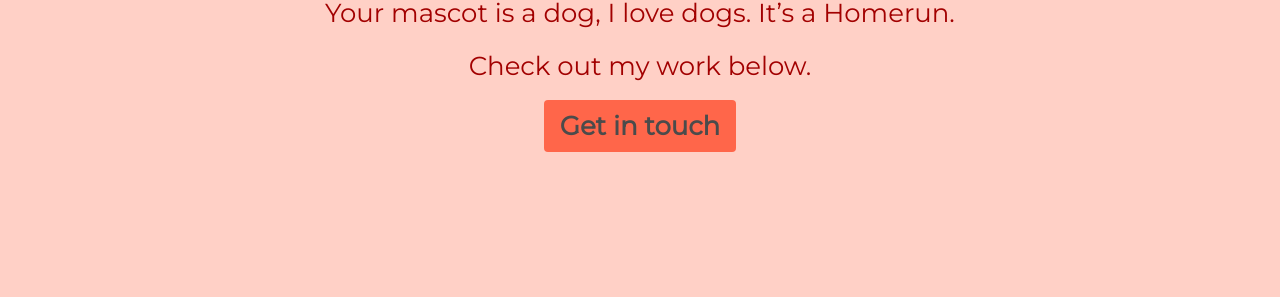
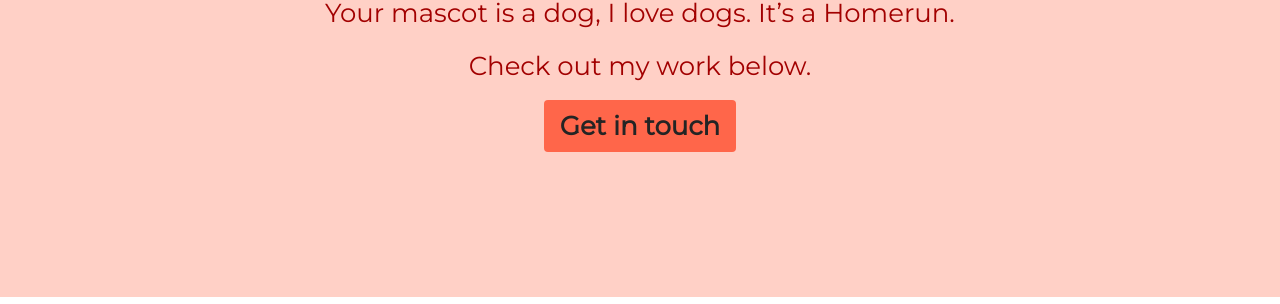
Before and after one commit to hellomrtaylor/folio2, a Jekyll site: the page built from homerun/index.html, in a window 1280 px wide. Shown: the part 333-637 px from the top of the page. Built offline with Jekyll 4.4.1, drawn with Linux system fonts in a browser that asks for light colours; some web fonts are replaced.

Commit message:
Change colour of button text

```diff
--- a/_sass/main.scss
+++ b/_sass/main.scss
@@ -109,7 +109,7 @@ a:hover {
   display: block;
   padding: 5vw;
   background-color: #FF664A;
-  color: #4B4B4B;
+  color: #242424;
   text-align: center;
   border-radius: 4px;
   font-weight: bold;
```
